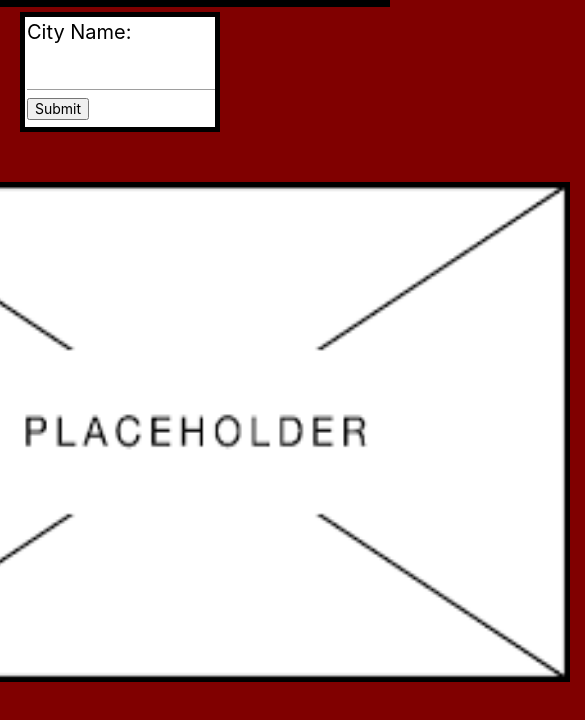
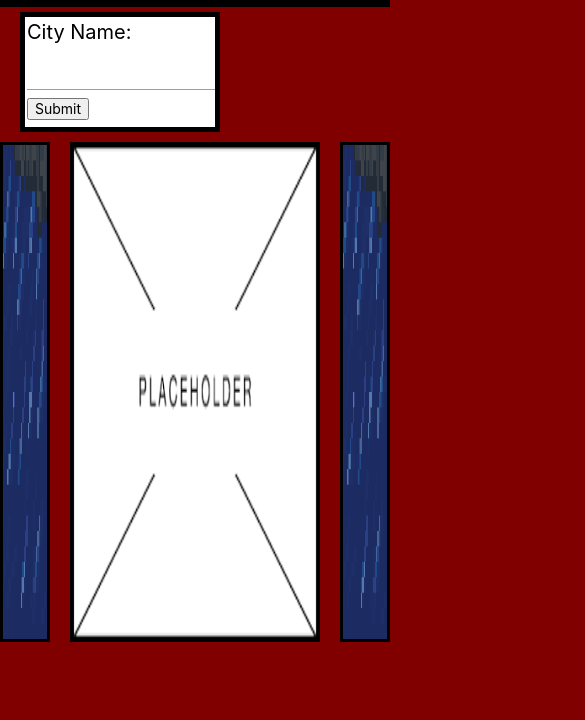
Before and after one commit to JojhanS/Pokeography, a plain HTML site: page index.html in a window 390 px wide. Shown: the part 190-910 px from the top of the page, 585 px wide, since content can reach past the window. After the commit the page ends 862 px from the top, so only its background shows below. Drawn offline with nearby package versions, Linux system fonts and the light colour scheme.

Commit message:
added media screen and animations

```diff
--- a/assets/style.css
+++ b/assets/style.css
@@ -1,3 +1,8 @@
+:root{
+  --black:black;
+  --bgColor: white;
+}
+
 body{
  background-color: maroon;
 }
@@ -5,11 +10,11 @@ body{
 h2 {
  font-size: 40px;
  text-align: center;
- border:solid black 10px;
+ border:solid var(--black) 10px;
 
  padding: 5px;
  margin: 15px;
-background-color: white;
+background-color: var(--bgColor);
 }
 
 ul {
@@ -17,8 +22,8 @@ ul {
     margin: 0;
     padding: 0;
     overflow: hidden;
-    background-color: white;
-    border:solid black 10px;
+    background-color: var(--bgColor);
+    border:solid var(--black) 10px;
   }
 
   li {
@@ -27,7 +32,7 @@ ul {
 
   li a {
     display: block;
-    color: black;
+    color: var(--black);
     text-align: center;
     padding: 14px 16px;
     text-decoration: none;
@@ -49,7 +54,7 @@ height: 500px;
 width: 750px;
 margin: 50px;
 flex-wrap: wrap;
-border: black solid 3px;
+border: var(--black) solid 3px;
 }
 
 .col-2{
@@ -57,27 +62,79 @@ border: black solid 3px;
   width: 300px;
   margin: 50px;
   flex-wrap: wrap;
-  border: black solid 3px;
+  border: var(--black) solid 3px;
   }
 
 form{
-background-color: white;
+background-color:var(--bgColor);
 width: 200px;
 height: 120px ;
 margin-left: 20px;
 display: block;
-border: 5px solid black;
+border: 5px solid var(--black);
 margin-top: 5px;
 padding-left: 2px;
 }
 
 label{
   font-size: 20px;
-  color: black;
+  color: var(--black);
 }
 
 .container{
 width: 3000px;
 height: 5000px;
-background-color: white;
+background-color: var(--bgColor);
 }
+
+@media screen and (max-width: 1600px) {
+  .col-8 {
+    width: 600px;
+  }
+}
+
+@media screen and (max-width: 1600px) {
+  .col-2 {
+    width: 250px;
+  }
+}
+
+@media screen and (max-width: 1300px) {
+  .col-8 {
+    width: 450px;
+  }
+}
+
+@media screen and (max-width: 1300px) {
+  .col-2 {
+    width: 150px;
+  }
+}
+
+@media screen and (max-width: 955px) {
+  .col-8 {
+    width: 400px;
+    margin:10px;
+  }
+}
+
+@media screen and (max-width: 955px) {
+  .col-2 {
+    width: 100px;
+    margin:10px;
+  }
+}
+
+@media screen and (max-width: 660px) {
+  .col-8 {
+    width: 250px;
+    margin: 10px;
+  }
+}
+
+@media screen and (max-width: 660px) {
+  .col-2 {
+    width: 50px;
+    margin:10px;
+  }
+}
--- a/index.html
+++ b/index.html
@@ -23,9 +23,9 @@
     </form>
 
     <div class="row">
-        <img class="col-2" src="./assets/images/placeholder.png" alt="placeholder">
+        <img class="col-2" src="./assets/images/Raining.gif" alt="placeholder">
         <img class="weather col-8" src="./assets/images/placeholder.png" alt="placeholder">
-        <img class="imageEnd col-2" src="./assets/images/placeholder.png" alt="placeholder">
+        <img class="imageEnd col-2" src="./assets/images/Raining.gif" alt="placeholder">
     </div>
 
     <div class="pokemonList">
```
Also changed, not shown: assets/images/Grass-Sunny.gif (added), assets/images/Raining.gif (added).
